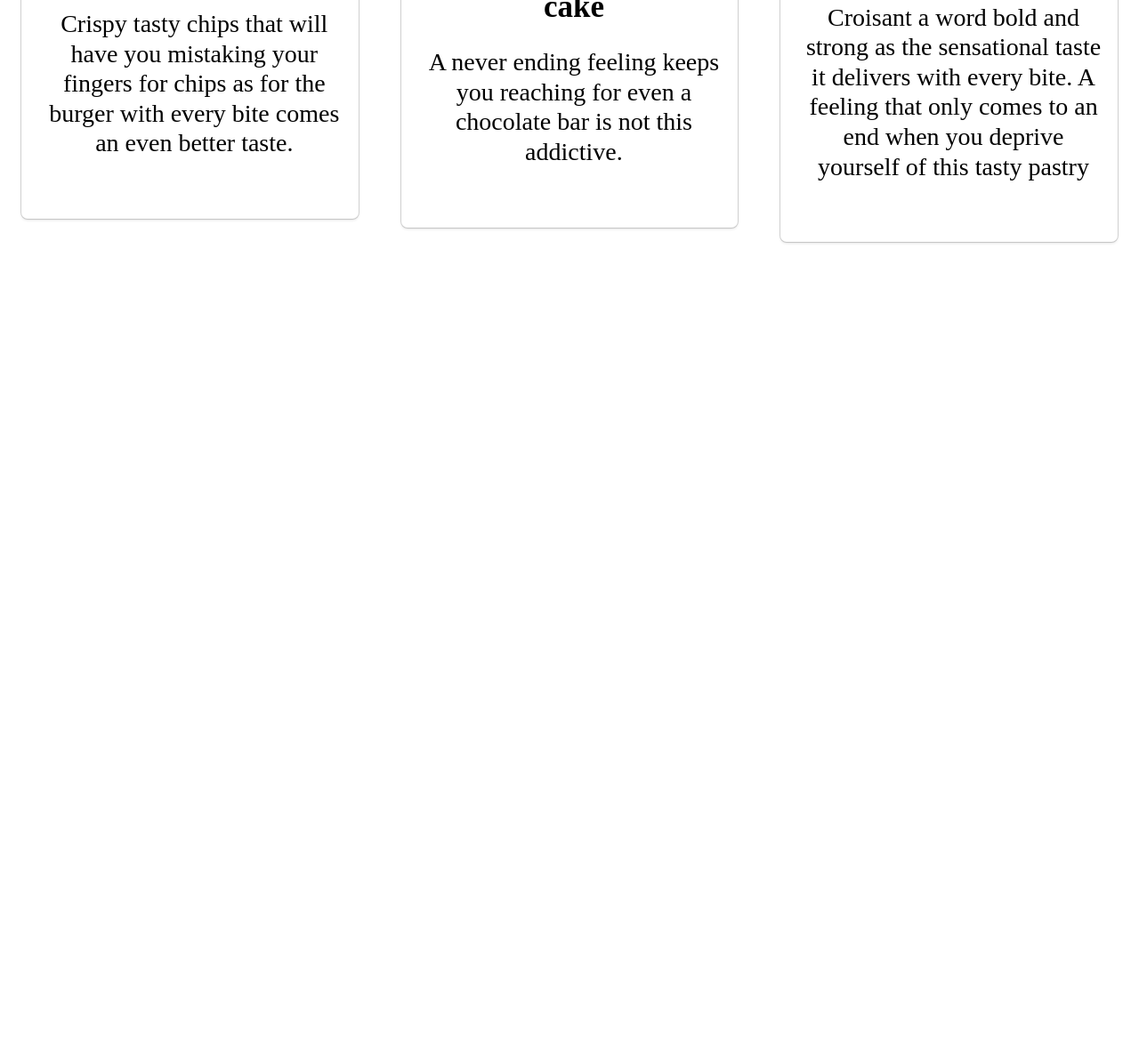
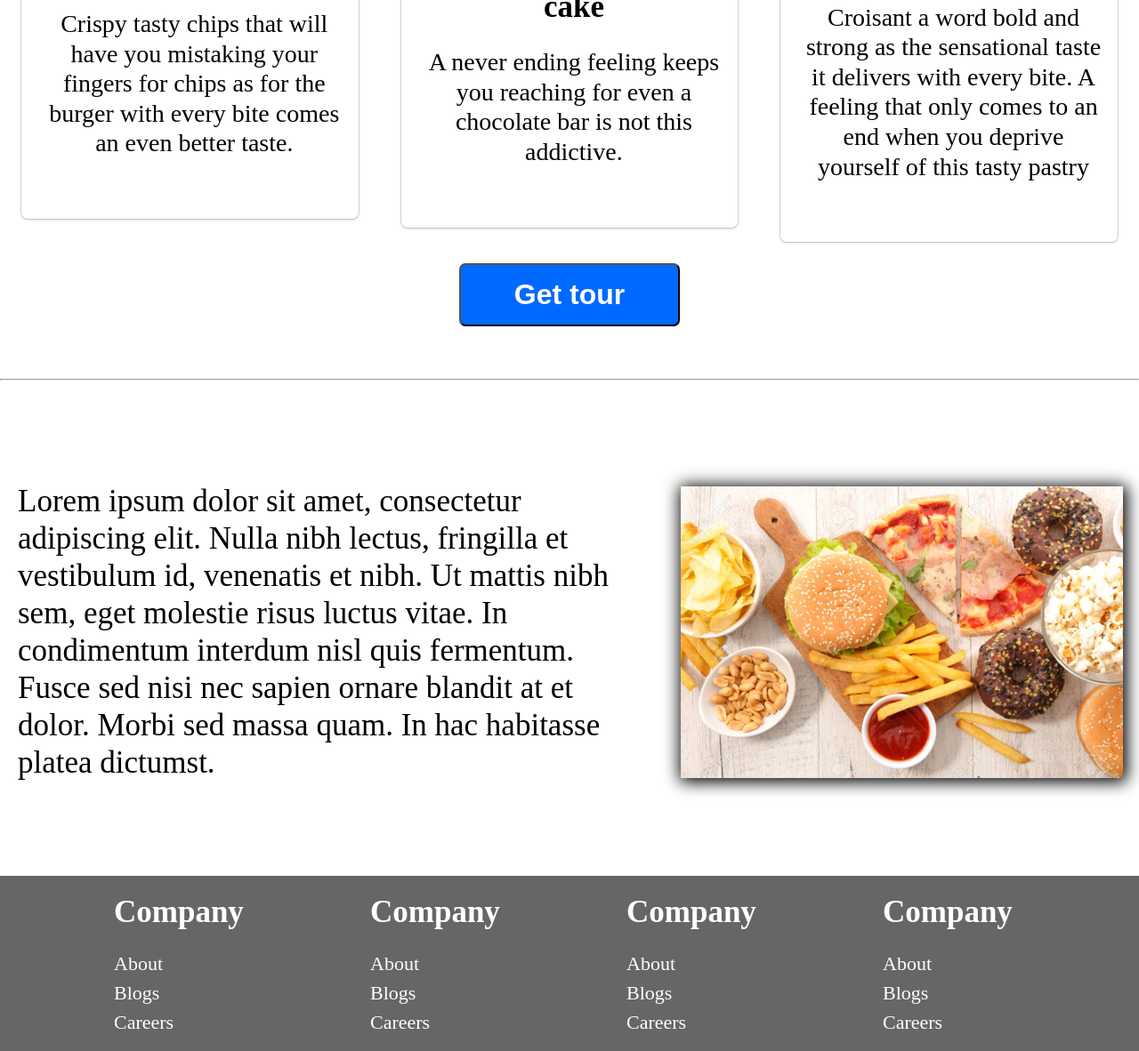
Before and after one commit to ratc35ffe6253a/frontend_practice, a plain HTML site: page index.html in a window 1280 px wide. Shown: the part 900-2082 px from the top of the page at 89% size. Before the commit the page ends 1247 px from the top, so only its background shows below. Drawn offline with Linux system fonts and the light colour scheme.

Commit message:
css Beginner phase done

```diff
--- a/index.html
+++ b/index.html
@@ -43,7 +43,7 @@
         </div>
 
         <header>
-            <h1 class="section2Header">The one place for all foodies......You do you</h1>
+            <h1 class="section2Header">The one place for all foodies...... You do you</h1>
         </header>
         <div class="container">
             <div class="row">
@@ -75,7 +75,64 @@
                     </div>
                 </div>
             </div>
+            <div class="row">
+                <div class="col-12">
+                    <button class="getTour">Get tour</button>
+                </div>
+            </div>
         </div>
+        <hr>
+        <div class="container">
+            <div class="row">
+                <div class="col-7">
+                    <article>
+                        <p>Lorem ipsum dolor sit amet, consectetur adipiscing elit. Nulla nibh lectus, fringilla et vestibulum id, venenatis et nibh. Ut mattis nibh sem, eget molestie risus luctus vitae. In condimentum interdum nisl quis fermentum. Fusce sed nisi nec sapien ornare blandit at et dolor. Morbi sed massa quam. In hac habitasse platea dictumst.</p>
+                    </article>
+                </div>
+                <div class="col-5">
+                    <div class="delicacyIcon">
+                        <img src="delcacy.png" alt="Food image">
+                    </div>
+                </div>
+            </div>
+        </div>
+
+        <footer class="footsy">
+            <div class="row">
+                <div class="col-3 mobileStack">
+                    <h1>Company</h1>
+                    <ul>
+                        <li>About</li>
+                        <li>Blogs</li>
+                        <li>Careers</li>
+                    </ul>
+                </div>
+                <div class="col-3 mobileStack">
+                    <h1>Company</h1>
+                    <ul>
+                        <li>About</li>
+                        <li>Blogs</li>
+                        <li>Careers</li>
+                    </ul>
+                </div>
+                <div class="col-3 mobileStack">
+                    <h1>Company</h1>
+                    <ul>
+                        <li>About</li>
+                        <li>Blogs</li>
+                        <li>Careers</li>
+                    </ul>
+                </div>
+                <div class="col-3 mobileStack">
+                    <h1>Company</h1>
+                    <ul>
+                        <li>About</li>
+                        <li>Blogs</li>
+                        <li>Careers</li>
+                    </ul>
+                </div>
+            </div>
+        </footer>
 
         <script>
             function dropdownMenu() {
--- a/styles.css
+++ b/styles.css
@@ -17,6 +17,11 @@ label {
 p {
     font-size: 28px;
     line-height: 1.2;
+}
+
+article p {
+    font-size: 35px;
+    padding: 20px;
 }
 
 .container {
@@ -127,6 +132,28 @@ div.box {
     0 2px 3px 0 rgba(0,0,0,.1);
 }
 
+div.delicacyIcon img {
+    display: block;
+    margin: auto;
+    box-shadow: -2px/*H*/ -2px/*V*/ 20px/*Blur*/ 2px/*Spread*/ rgba(0/*Shadow*/, 0/*Back-col*/, 0/*Box-col*/, .15/*Opacity*/), 2px 2px 17px 2px rgba(0,0,0,1);
+}
+
+button {
+    font-size: 32px;
+    font-weight: 700;
+    color: #fff;
+    background-color: #0069ff;
+    padding: 15px 60px;
+    display: block;
+    text-align: center;
+    margin: 5px;
+    border-radius: 7px;
+}
+
+button.getTour {
+    display: block;
+    margin: auto;
+}
 div.icon {
     width: 100%;
 }
@@ -151,6 +178,27 @@ h1.section2Header {
 }
 
 
+footer.footsy {
+    background-color: #666;
+    padding-left: 10%;
+}
+
+footer.footsy h1 {
+    color: #fff;
+    font-size: 35px;
+}
+
+footer.footsy ul {
+    list-style: none;
+    text-align: left;
+    padding-left: 0;
+}
+
+footer.footsy ul li {
+    color: #fff;
+    font-size: 22px;
+    line-height: 1.5;
+}
 
 
 
@@ -185,14 +233,34 @@ h1.section2Header {
         text-align: left;
     }
 
-    .col-6, .col-4 {
+    h1.section2Header{
+        font-size: 50px;
+    }
+
+    article p {
+        font-size: 25px;
+    }
+
+    .col-7, .col-6, .col-5, .col-4 {
         width: 100%;
         margin: 0;
+    }
+
+    div.mobileStack {
+        width: 50%;
     }
 
     div.box {
         padding: 5px;
         display: block;
+    }
+
+    div.delicacyIcon {
+        margin: 10px;
+    }
+
+    div.delicacyIcon img {
+        width: 100%;
     }
 
     div.leftSide-col, div.rightSide-col {
```
Also changed, not shown: delcacy.png (added).
